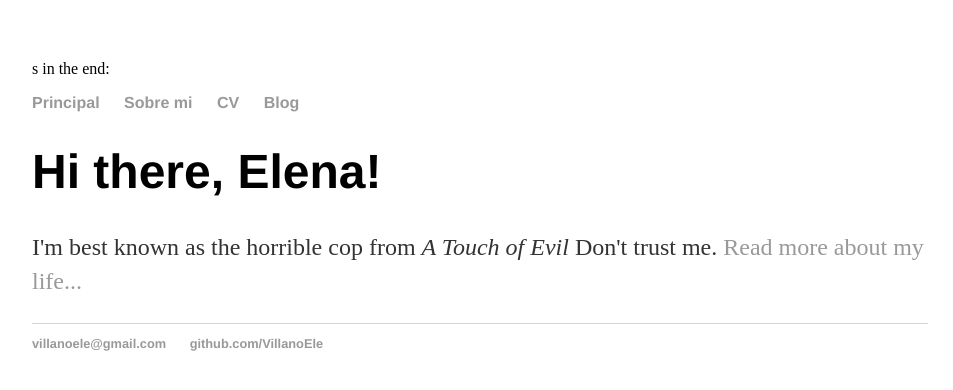
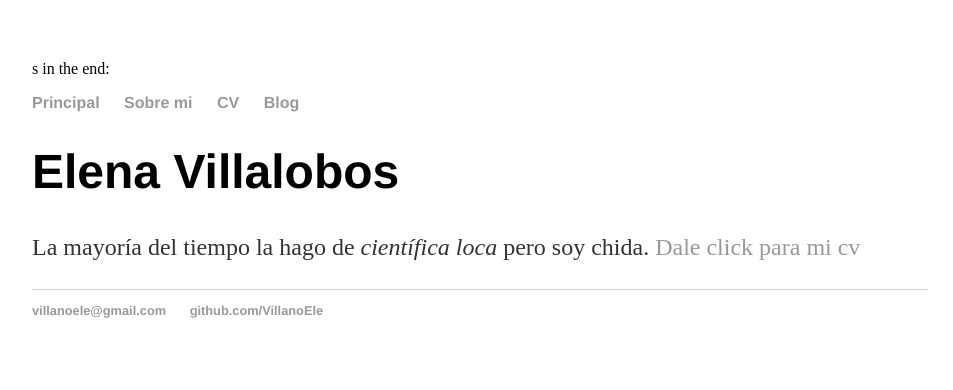
Before and after one commit to ElenaVillalobos/villanoele.github.io, a Jekyll site: the page built from index.html, in a window 1280 px wide. Shown: the top 390 px of the page, without its empty margins (160-1113 px from the left). Built offline with Jekyll 4.4.1, drawn with Linux system fonts in a browser that asks for light colours.

Commit message:
Update index.html

```diff
--- a/index.html
+++ b/index.html
@@ -1,8 +1,8 @@
 ---
 layout: default
-title: Hank Quinlan, Horrible Cop
+title: Elena Villalobos
 ---
 <div class="blurb">
-	<h1>Hi there, Elena!</h1>
-	<p>I'm best known as the horrible cop from <em>A Touch of Evil</em> Don't trust me. <a href="/about">Read more about my life...</a></p>
+	<h1>Elena Villalobos</h1>
+	<p>La mayoría del tiempo la hago de <em>científica loca</em> pero soy chida. <a href="/about">Dale click para mi cv</a></p>
 </div><!-- /.blurb -->
```
